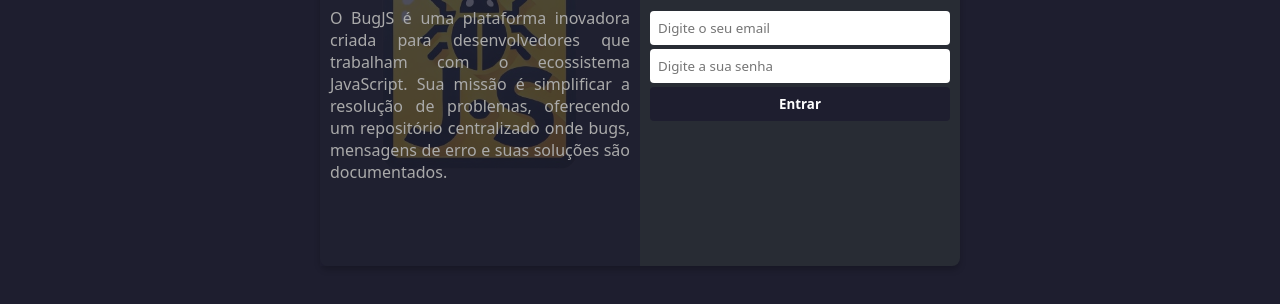
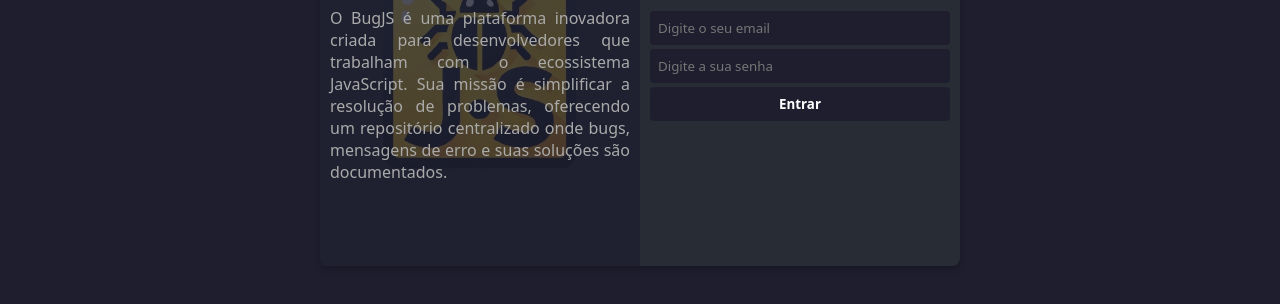
Before and after one commit to bernardinoleite/BugJS, a website: page index.html in a window 1280 px wide. Shown: the part 372-676 px from the top of the page. Drawn offline with Linux system fonts and the light colour scheme.

Commit message:
altera o fundo dos inputs do form de login

```diff
--- a/css/style.css
+++ b/css/style.css
@@ -136,11 +136,12 @@
 main form .container_inputs input {
     width: 100%;
     padding: 8px;
-    color: #1e1e2f;
+    color: #aaa;
     border-radius: 4px;
     border: none;
     margin-bottom: 4px;
     outline: none;
+    background-color: var(--input-color);
 }
 
 main form .container_inputs [type="submit"] {
```
